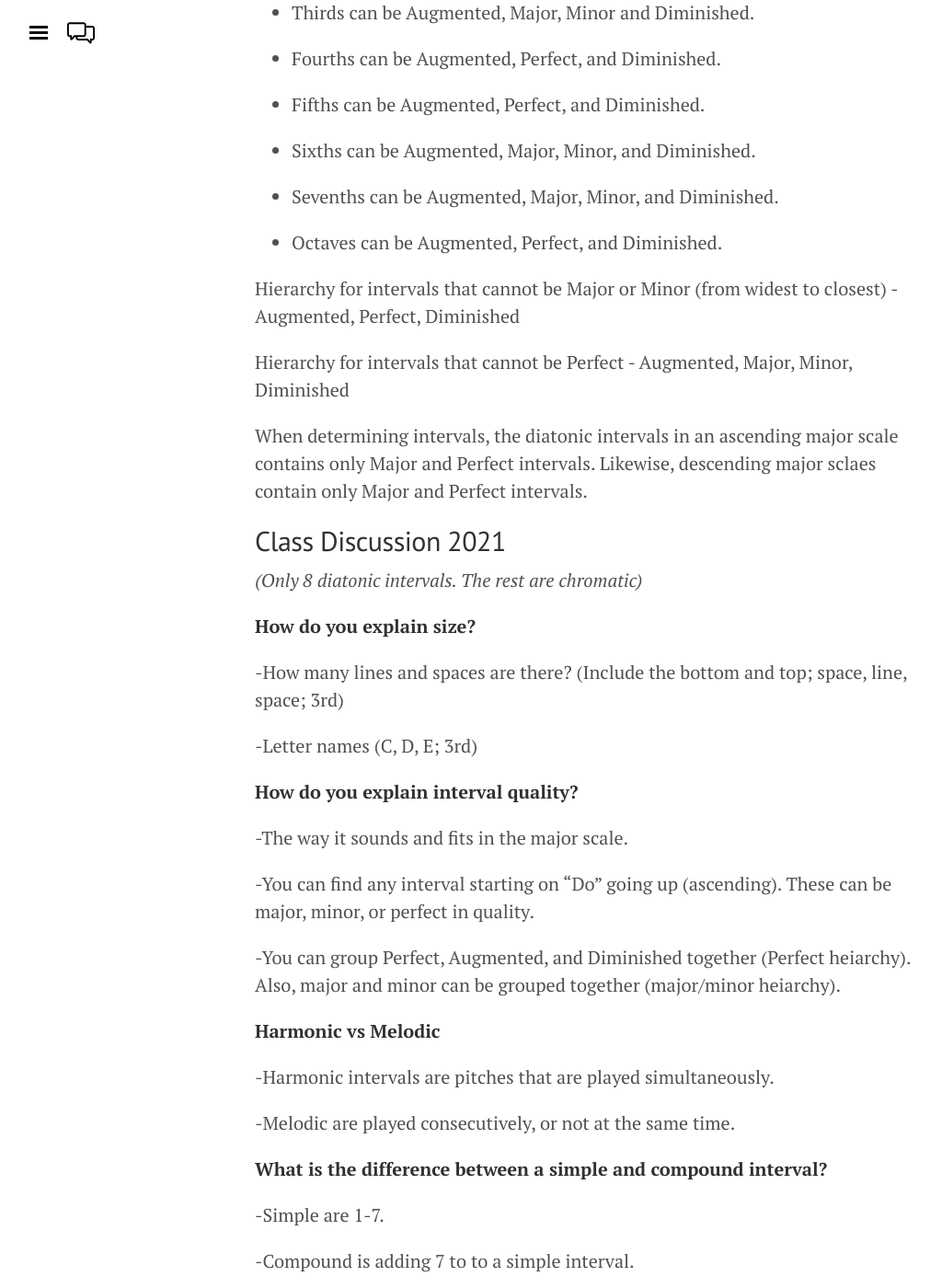
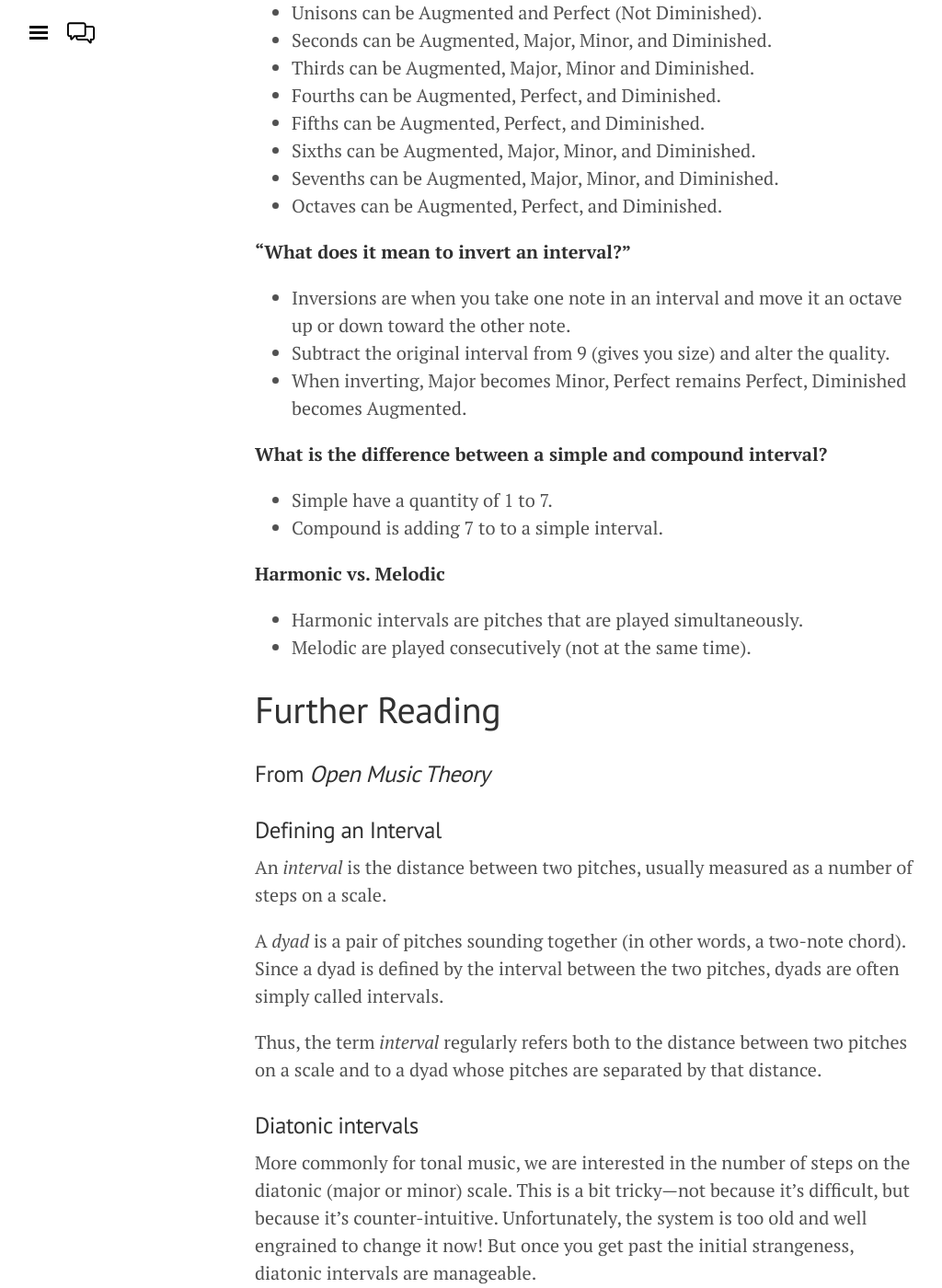
Before and after one commit to intmus/inttheory, a Jekyll site: the page built from _02-int-scales-keys/c2-intervals.md, in a window 1280 px wide and 1400 px high, scrolled down 991 px. Shown: the whole window at 92% size, without its empty margins (3-1027 px from the left). Built offline with Jekyll 4.4.1, drawn with Linux system fonts in a browser that asks for light colours; some of the changed text lies outside the part shown.

Commit message:
Completed rework

```diff
--- a/_02-int-scales-keys/c2-intervals.md
+++ b/_02-int-scales-keys/c2-intervals.md
@@ -3,110 +3,46 @@
 title: Discussion 2c - Identifying and Labeling Intervals
 ---
 
-## Intervals
+## Interval Introspection
 
-"What does it mean to invert an interval?"
+**How do find the size?**
+- Count lines and spaces, starting on the first note.
+- Count letter names (C, D, E = 3rd).
 
-- Inversions are when you take one note in an interval and move it an octave up or down toward the other note.
+**How do you explain interval quality?**
+- The way it sounds and fits in the major scale.
+- You can find any interval starting on "Do" going up (ascending). These can be major, minor, or perfect in quality.
+- You can group Perfect, Augmented, and Diminished together (Perfect heiarchy). Also, major and minor can be grouped together (major/minor heiarchy).
 
-- When inverting, Major becomes Minor, Perfect remains Perfect, Diminished becomes Augmented
-
-Chromatic Vs Diatonic Intervals:
-
-- If the notes in an interval appear in the current key, they are diatonic.
-
-- If the one (or both) of the notes in an interval use(s) accidentals, the interval is probably chromatic (can't exist without accidentals in most cases).
-
+**Diatonic vs. Chromatic**
+- Diatonic intervals occur within the key signature.
+- Chromatic intervals have altered notes.
 - Go up the major scale starting from the bottom note. If it is in the major scale, it's diatonic.
 
-Some intervals can only have certain qualtities. Possible qualities for all intervals:
-
+**Some intervals can only have certain qualtities. Possible qualities for all intervals:**
 - Unisons can be Augmented and Perfect (Not Diminished).
-
 - Seconds can be Augmented, Major, Minor, and Diminished.
-
 - Thirds can be Augmented, Major, Minor and Diminished.
-
 - Fourths can be Augmented, Perfect, and Diminished.
-
 - Fifths can be Augmented, Perfect, and Diminished.
-
 - Sixths can be Augmented, Major, Minor, and Diminished.
-
 - Sevenths can be Augmented, Major, Minor, and Diminished.
-
 - Octaves can be Augmented, Perfect, and Diminished.
 
-Hierarchy for intervals that cannot be Major or Minor (from widest to closest)  - Augmented, Perfect, Diminished
-
-Hierarchy for intervals that cannot be Perfect - Augmented, Major, Minor, Diminished
-
-When determining intervals, the diatonic intervals in an ascending major scale contains only Major and Perfect intervals. Likewise, descending major sclaes contain only Major and Perfect intervals.
-
-## Class Discussion 2021
-
-*(Only 8 diatonic intervals. The rest are chromatic)*
-
-**How do you explain size?**
-
--How many lines and spaces are there? (Include the bottom and top; space, line, space; 3rd)
-
--Letter names (C, D, E; 3rd)
-
-**How do you explain interval quality?**
-
--The way it sounds and fits in the major scale.
-
--You can find any interval starting on "Do" going up (ascending). These can be major, minor, or perfect in quality.
-
--You can group Perfect, Augmented, and Diminished together (Perfect heiarchy). Also, major and minor can be grouped together (major/minor heiarchy).
-
-**Harmonic vs Melodic**
-
--Harmonic intervals are pitches that are played simultaneously.
-
--Melodic are played consecutively, or not at the same time.
+**"What does it mean to invert an interval?"**
+- Inversions are when you take one note in an interval and move it an octave up or down toward the other note.
+- Subtract the original interval from 9 (gives you size) and alter the quality.
+- When inverting, Major becomes Minor, Perfect remains Perfect, Diminished becomes Augmented.
 
 **What is the difference between a simple and compound interval?**
+- Simple have a quantity of 1 to 7.
+- Compound is adding 7 to to a simple interval.
 
--Simple are 1-7.
+**Harmonic vs. Melodic**
+- Harmonic intervals are pitches that are played simultaneously.
+- Melodic are played consecutively (not at the same time).
 
--Compound is adding 7 to to a simple interval.
-
-**Diatonic vs Chromatic**
-
--Diatonic intervals occur within the key signature.
-
--Chromatic intervals have altered notes.
-
-**How do inversions work?**
-
--You move one note an octave towards the other note. This is its inversion.
-
--Subtract the original interval from 9 (gives you size) and alter the quality (minor changes to major and vice versa, augmented becomes diminished and vice versa, perfect becomes perfect because it's perfect)
-
-**How do you explain interval quality?**
-
--Heirarchy of qualities from biggest to smallest with major and minor: Augmented, Major, minor, diminished (A, M, m, d). The simple interval sizes in the major/minor heirarchy are 2, 3, 6, and 7.
-
--Heirarchy of qualities from biggest to smallest with perfect intervals: Augmented, Perfect, diminished (A, P, d). The simple interval sizes in the Perfect heirarchy are 1, 4, and 5.
-
--Perfect intervals and major/minor intervals do not coexist.
-
--Qualities come from counting half steps.
-
--In a major scale, any interval going from the tonic (first note) to any other note in the scale ascending is either a Perfect quality or a Major quality. In a major scale, any interval going from the tonic (first note) to any other note in the scale descending is either Perfect quality or minor quality.
-
--The way it sounds and fits in the major scale.
-
--You can find any interval starting on "Do" going up (ascending). These can be major, minor, or perfect in quality.
-
--Ways to practice interval quality: Know your scales!! If you know your scales and the qualities within them, it is much easier to know what the quality of any two pitches are.
-
-
-
-
-## Further Reading
+# Further Reading
 
 ### From *Open Music Theory*
 
```
